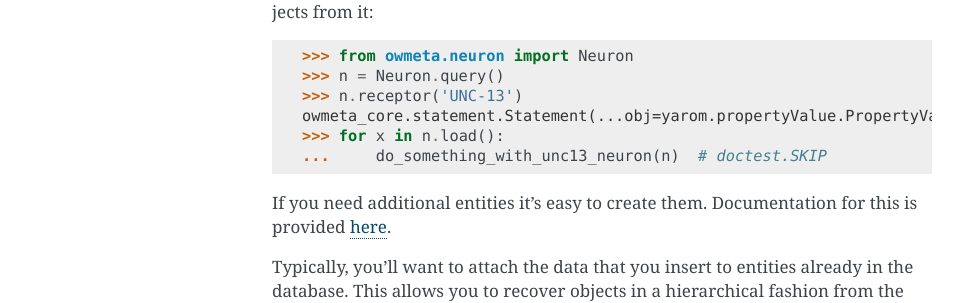
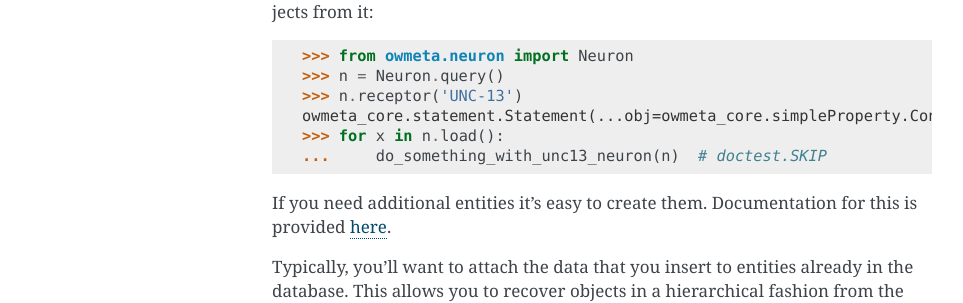
Before and after one commit to openworm/owmeta, a Sphinx documentation site: the page built from docs/adding_data.rst, in a window 1280 px wide and 900 px high. Shown: the part 360-663 px from the top of the window, without its empty margins (148-1111 px from the left). Built offline with Sphinx 7.4.7, drawn with Linux system fonts in a browser that asks for light colours.

Commit message:
Updating for relocation of yarom.propertyValue to owmeta_core.property_value

```diff
--- a/docs/adding_data.rst
+++ b/docs/adding_data.rst
@@ -17,7 +17,7 @@ into your database, then you can load objects from it::
     >>> from owmeta.neuron import Neuron
     >>> n = Neuron.query()
     >>> n.receptor('UNC-13')
-    owmeta_core.statement.Statement(...obj=yarom.propertyValue.PropertyValue(rdflib.term.Literal(u'UNC-13')), context=None)
+    owmeta_core.statement.Statement(...obj=owmeta_core.simpleProperty.ContextualizedPropertyValue(rdflib.term.Literal(u'UNC-13')), context=None)
     >>> for x in n.load():
     ...     do_something_with_unc13_neuron(n)  # doctest.SKIP
 
```
Also changed, not shown: README.md (+2 -2 lines).
